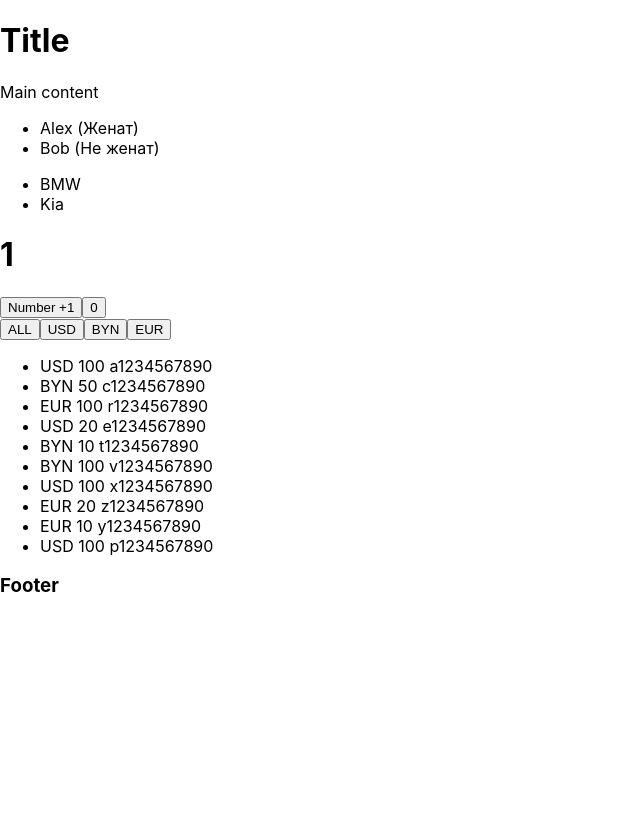
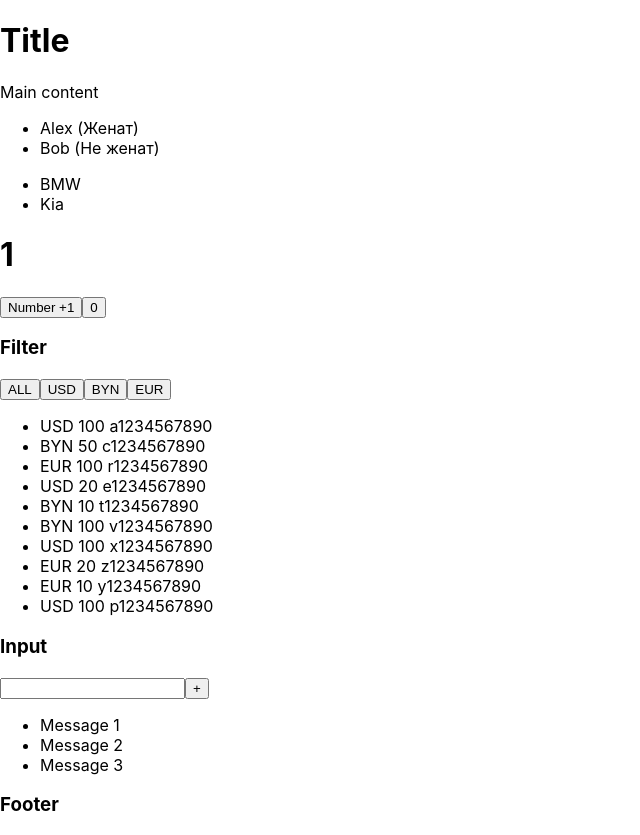
Before and after one commit to alekcandr1/MicroTasks, a React (Create React App) app: page / in a window 1280 px wide. Shown: the whole page, without its empty margins (0-640 px from the left). Before the commit the page ends 800 px from the top, so only its background shows below. Built offline with nearby package versions, Linux system fonts and the light colour scheme.

Commit message:
add filter

```diff
--- a/src/components/Body.tsx
+++ b/src/components/Body.tsx
@@ -1,38 +1,35 @@
-import { useState } from "react"
-import { Button } from "./Button"
-import { NewComponent } from "./NewComponent"
-import { UseState } from "./useState"
-import { Filter } from "./Filter"
-import { Filter2 } from "./Filter2"
-
+import React, { useState } from 'react'
+import { Button } from './Button'
+import { NewComponent } from './NewComponent'
+import { UseStateTask } from './useStateTask'
+import { Filter } from './Filter'
+import { Filter2 } from './Filter2'
+import Messages from './Messages';
 
 const students = [
     {
         id: 1,
-        name: "Alex",
+        name: 'Alex',
         isMarried: true,
     },
     {
         id: 2,
-        name: "Bob",
+        name: 'Bob',
         isMarried: false,
     }
 ]
 const cars = [
-    { manufacturer: "Germany", brand: "BMW" },
-    { manufacturer: "South Korea", brand: "Kia" },
+    {manufacturer: 'Germany', brand: 'BMW'},
+    {manufacturer: 'South Korea', brand: 'Kia'},
 ]
-
 
 export const Body = () => {
     // const myFirstSubscriber = (event: React.MouseEvent<HTMLButtonElement>) => {
     //     console.log('Hello Alex');
     // }
-
     // const onClickHandler = (name: string) => {
     //     console.log(name)
     // }
-
     // const foo1 = () => {
     //     console.log(100200)
     // }
@@ -40,24 +37,40 @@ export const Body = () => {
     //     console.log(num)
     // }
 
-    return (
+    const [messages, setMessages] = useState([
+        {message: 'Message 1'},
+        {message: 'Message 2'},
+        {message: 'Message 3'}
+    ])
+
+    const addMessage = ( title: string ) => {
+        let newMessage = {message: title}
+        setMessages([newMessage, ...messages])
+    }
+
+
+        return (
         <main>
             <div>Main content</div>
-            <NewComponent students={students} cars={cars} />
+            <NewComponent students={ students } cars={ cars }/>
 
             {/* <button onClick={() => onClickHandler('Alex')}>MyYoutubeChannel - 1</button>
-            <button onClick={() => onClickHandler('Bob')}>MyYoutubeChannel - 1</button> */}
+            <button onClick={() => onClickHandler('Bob')}>MyYoutubeChannel - 1</button> */ }
 
             {/* <button onClick={foo1}>1</button>
-            <button onClick={()=>foo2(100200)}>2</button> */}
+            <button onClick={()=>foo2(100200)}>2</button> */ }
 
             {/* <Button name="One" callBack={foo1} />
-            <Button name="Two" callBack={() => foo2(100200)} /> */}
+            <Button name="Two" callBack={() => foo2(100200)} /> */ }
 
-            <UseState />
+            <UseStateTask/>
+            <Filter2/>
+            <Messages messages={ messages } addMessage={ addMessage }/>
 
-            <Filter2 />
 
-        </main>
-    )
+
+
+
+            </main>
+    );
 }
--- a/src/components/Filter2.tsx
+++ b/src/components/Filter2.tsx
@@ -27,6 +27,7 @@ export const Filter2 = () => {
 
 
     return <div>
+        <h3>Filter</h3>
         <button onClick={()=>onClickHandler('ALL')}>ALL</button>
         <button onClick={()=>onClickHandler('USD')}>USD</button>
         <button onClick={()=>onClickHandler('BYN')}>BYN</button>
--- /dev/null
+++ b/src/components/Input.tsx
@@ -0,0 +1,26 @@
+import React, { ChangeEvent, useState } from 'react';
+
+type InputType = {
+    // setMessages: () => void
+    addMessage: ( title: string ) => void
+}
+const Input = ( {addMessage}: InputType ) => {
+    let [title, setTitle] = useState('')
+    const onChangeInputHandler = ( event: ChangeEvent<HTMLInputElement> ) => {
+        setTitle(event.currentTarget.value)
+    }
+    const buttonHandler = (title: string) => {
+        addMessage(title)
+        setTitle('')
+    }
+
+
+    return (
+        <div>
+            <input value={title} type="text" onChange={ onChangeInputHandler }/>
+            <button onClick={ ()=>buttonHandler(title) }>+</button>
+        </div>
+    );
+};
+
+export default Input;
--- /dev/null
+++ b/src/components/Messages.tsx
@@ -0,0 +1,39 @@
+import React, { useState } from 'react';
+import Input from './Input';
+import OnlyInput from './OnlyInput';
+import OnlyButton from './OnlyButton';
+
+type MessageType = {
+    message: string
+}
+
+type MessagesPropsType = {
+    messages: MessageType[]
+    addMessage: ( title: string ) => void
+}
+const Messages = ( {messages, addMessage}: MessagesPropsType ) => {
+
+    let [title, setTitle] = useState('')
+
+    const onClickButtonHandler = () => {
+        addMessage(title)
+        setTitle('')
+    }
+
+    return <div>
+        <h3>Input</h3>
+
+        <OnlyInput title={title} setTitle={setTitle} />
+        <OnlyButton callBack={onClickButtonHandler} name={'+'} />
+
+        <ul>
+            {
+                messages.map(( m, index ) => {
+                    return <li key={ index }>{ m.message }</li>
+                })
+            }
+        </ul>
+    </div>
+};
+
+export default Messages;
--- /dev/null
+++ b/src/components/OnlyButton.tsx
@@ -0,0 +1,16 @@
+import React from 'react';
+
+type OnlyButtonType = {
+    name: string
+    callBack: () => void
+}
+const OnlyButton = ( {name, callBack}: OnlyButtonType ) => {
+    const onClickHandler = () => {
+        callBack()
+    }
+    return (
+        <button onClick={ onClickHandler }>{ name }</button>
+    );
+};
+
+export default OnlyButton;
--- /dev/null
+++ b/src/components/OnlyInput.tsx
@@ -0,0 +1,18 @@
+import React, { ChangeEvent, useState } from 'react';
+
+type OnlyInputType = {
+    title: string
+    setTitle: ( title: string ) => void
+}
+
+const OnlyInput = ( {title, setTitle}: OnlyInputType ) => {
+    const changeInputHandler = ( event: ChangeEvent<HTMLInputElement> ) => {
+        setTitle(event.currentTarget.value)
+    }
+
+    return (
+        <input value={ title } onChange={ changeInputHandler }/>
+    );
+};
+
+export default OnlyInput;
--- a/src/components/useState.tsx
+++ b/src/components/useStateTask.tsx
@@ -1,6 +1,6 @@
 import {useState} from "react"
 
-export const UseState = () => {
+export const UseStateTask = () => {
 
     let [a, setA] = useState(1)
 
--- a/tsconfig.json
+++ b/tsconfig.json
@@ -16,7 +16,7 @@
     "module": "esnext",
     "moduleResolution": "node",
     "resolveJsonModule": true,
-    "isolatedModules": true,
+    "isolatedModules": false,
     "noEmit": true,
     "jsx": "react-jsx"
   },
```
Also changed, not shown: src/components/Native.tsx (added, +21 -0 lines), 2 other files (tests, documents, lock files or other folders).
